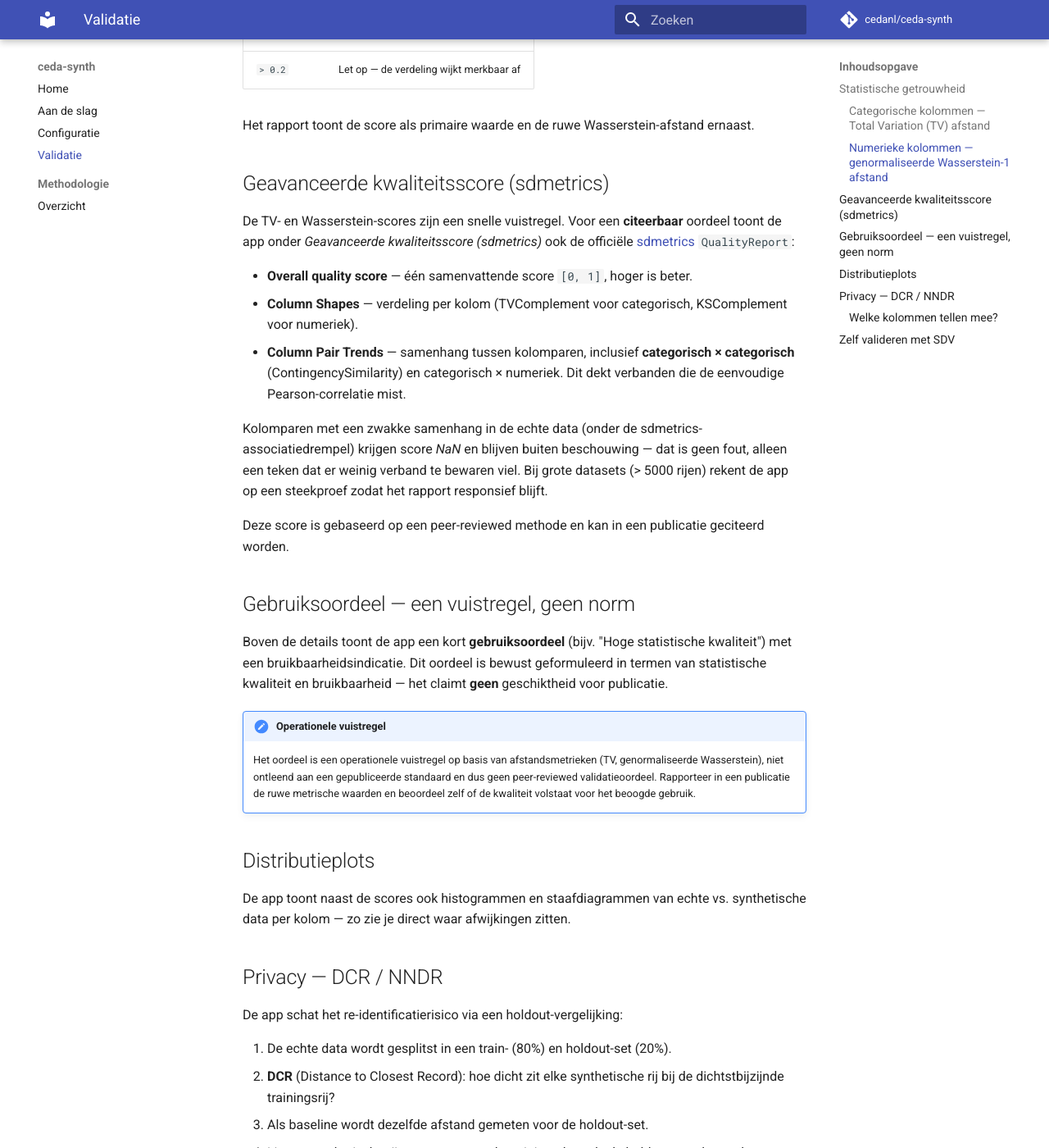
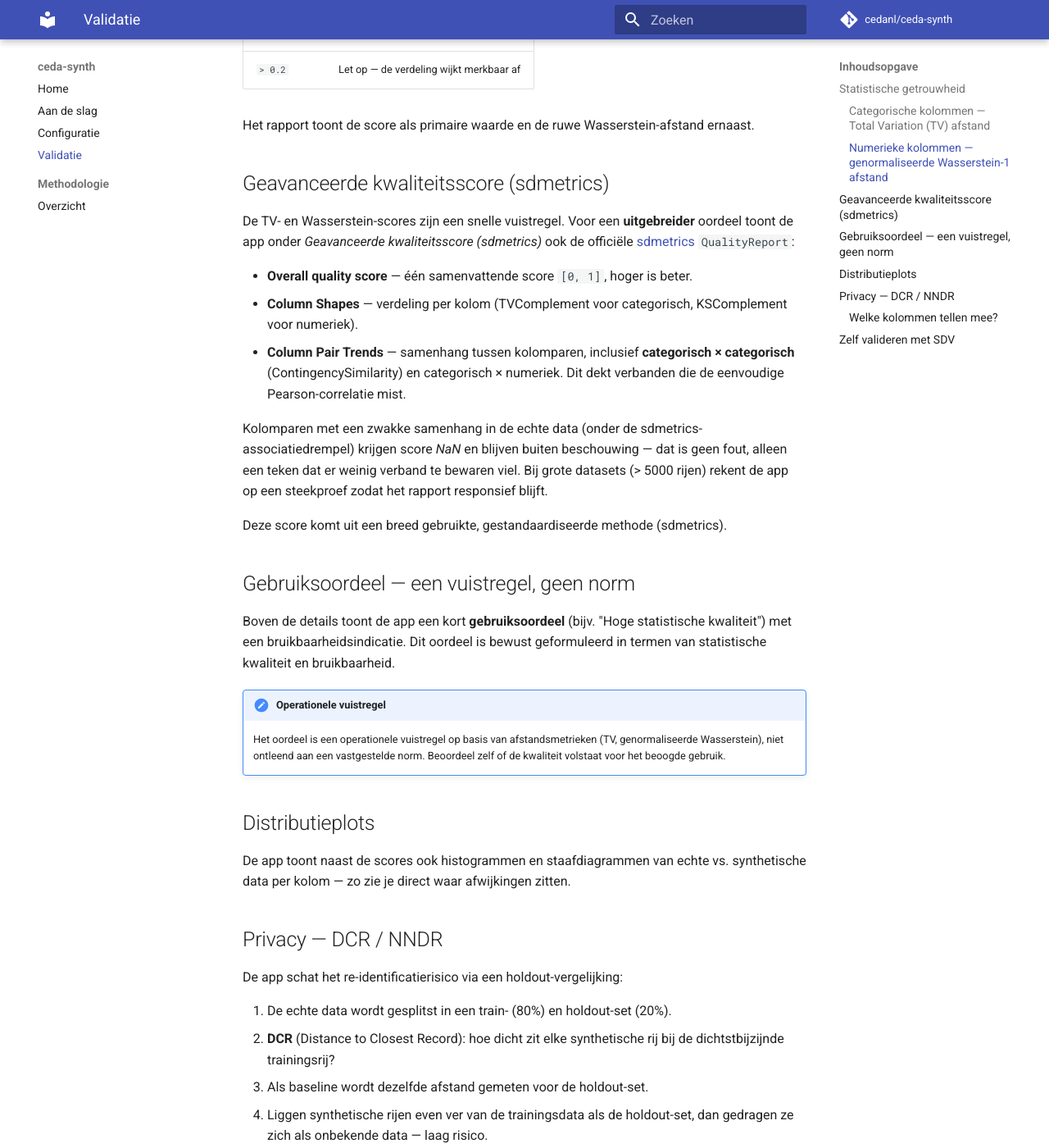
Before and after one commit to cedanl/edusynth, an MkDocs documentation site: the page built from docs/validatie.md, in a window 1280 px wide and 1400 px high, scrolled down 904 px. Shown: the whole window at 82% size. Built offline with MkDocs 1.6.1 and Material for MkDocs 9.7.7, drawn with Linux system fonts in a browser that asks for light colours; comment, search, counter and statistics services are not loaded.

Commit message:
refactor: neutraliseer tekst — weg met onderzoeker/publicatie-framing
Doelgroep is data-analisten, niet onderzoekers:
- RECOMMENDATION_DISCLAIMER ingekort: geen peer-reviewed/publicatie meer,
  eindigt op 'Beoordeel zelf of de kwaliteit volstaat voor het beoogde gebruik.'
- sdmetrics-tekst (UI + docs): 'citeerbaar/peer-reviewed/publicatie' → neutraal
- privacy-waarschuwingen (DPIA/quasi-identifiers vóór publicatie) bewust behouden
- tests aangepast: oordeel + disclaimer bevatten geen publicatie/onderzoeker/peer-reviewed

```diff
--- a/docs/validatie.md
+++ b/docs/validatie.md
@@ -28,7 +28,7 @@ Het rapport toont de score als primaire waarde en de ruwe Wasserstein-afstand er
 
 ## Geavanceerde kwaliteitsscore (sdmetrics)
 
-De TV- en Wasserstein-scores zijn een snelle vuistregel. Voor een **citeerbaar** oordeel toont de app onder _Geavanceerde kwaliteitsscore (sdmetrics)_ ook de officiële [sdmetrics](https://docs.sdv.dev/sdmetrics) `QualityReport`:
+De TV- en Wasserstein-scores zijn een snelle vuistregel. Voor een **uitgebreider** oordeel toont de app onder _Geavanceerde kwaliteitsscore (sdmetrics)_ ook de officiële [sdmetrics](https://docs.sdv.dev/sdmetrics) `QualityReport`:
 
 - **Overall quality score** — één samenvattende score `[0, 1]`, hoger is beter.
 - **Column Shapes** — verdeling per kolom (TVComplement voor categorisch, KSComplement voor numeriek).
@@ -36,14 +36,14 @@ De TV- en Wasserstein-scores zijn een snelle vuistregel. Voor een **citeerbaar**
 
 Kolomparen met een zwakke samenhang in de echte data (onder de sdmetrics-associatiedrempel) krijgen score *NaN* en blijven buiten beschouwing — dat is geen fout, alleen een teken dat er weinig verband te bewaren viel. Bij grote datasets (> 5000 rijen) rekent de app op een steekproef zodat het rapport responsief blijft.
 
-Deze score is gebaseerd op een peer-reviewed methode en kan in een publicatie geciteerd worden.
+Deze score komt uit een breed gebruikte, gestandaardiseerde methode (sdmetrics).
 
 ## Gebruiksoordeel — een vuistregel, geen norm
 
-Boven de details toont de app een kort **gebruiksoordeel** (bijv. "Hoge statistische kwaliteit") met een bruikbaarheidsindicatie. Dit oordeel is bewust geformuleerd in termen van statistische kwaliteit en bruikbaarheid — het claimt **geen** geschiktheid voor publicatie.
+Boven de details toont de app een kort **gebruiksoordeel** (bijv. "Hoge statistische kwaliteit") met een bruikbaarheidsindicatie. Dit oordeel is bewust geformuleerd in termen van statistische kwaliteit en bruikbaarheid.
 
 !!! note "Operationele vuistregel"
-    Het oordeel is een operationele vuistregel op basis van afstandsmetrieken (TV, genormaliseerde Wasserstein), niet ontleend aan een gepubliceerde standaard en dus geen peer-reviewed validatieoordeel. Rapporteer in een publicatie de ruwe metrische waarden en beoordeel zelf of de kwaliteit volstaat voor het beoogde gebruik.
+    Het oordeel is een operationele vuistregel op basis van afstandsmetrieken (TV, genormaliseerde Wasserstein), niet ontleend aan een vastgestelde norm. Beoordeel zelf of de kwaliteit volstaat voor het beoogde gebruik.
 
 ## Distributieplots
 
```
Also changed, not shown: 3 other files.
